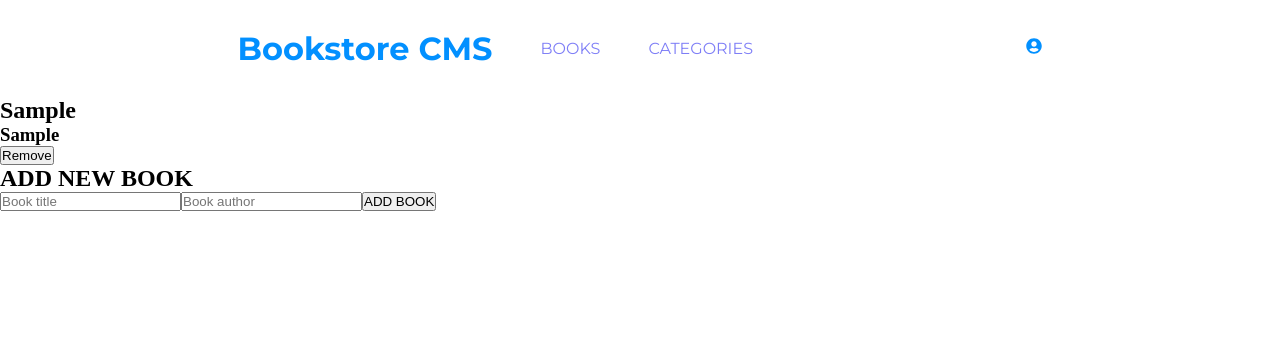
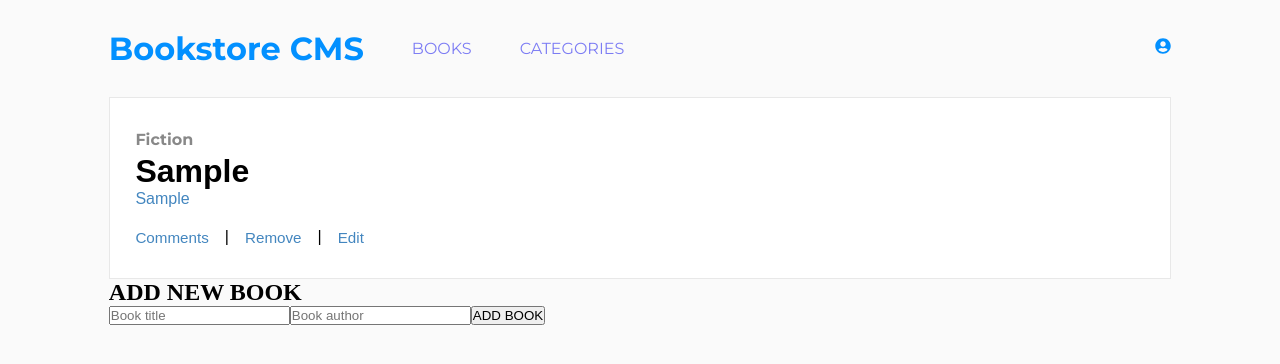
Before and after one commit to Daf98/Bookstore, a React (Create React App) app: page / in a window 1280 px wide. Both pictures are taken after typing "Sample", "Sample" into the empty fields and a click on the button "ADD BOOK". Shown: the top 364 px of the page. Built offline with nearby package versions, Linux system fonts and the light colour scheme; no server answers.

Commit message:
Style books partially

```diff
--- a/src/components/Form.js
+++ b/src/components/Form.js
@@ -4,6 +4,7 @@ import { v4 as uuidv4 } from 'uuid';
 import { addBook } from '../redux/books/books';
 import ReduxBooks from './ReduxBooks';
 import { fetchDataFromAPI, addBookToAPI } from '../redux/API/api';
+import '../styles/Form.css';
 
 const Form = () => {
   const dispatch = useDispatch();
@@ -29,7 +30,7 @@ const Form = () => {
   }, []);
 
   return (
-    <div>
+    <div className="form-container">
       <ReduxBooks />
       <form>
         <h2>ADD NEW BOOK</h2>
--- a/src/components/ReduxBooks.js
+++ b/src/components/ReduxBooks.js
@@ -2,18 +2,26 @@ import React from 'react';
 import { useSelector, useDispatch } from 'react-redux';
 import { removeBookFromAPI } from '../redux/API/api';
 import { removeBook } from '../redux/books/books';
+import '../styles/ReduxBooks.css';
 
 const ReduxBooks = () => {
   const books = useSelector((state) => state.books);
   const dispatch = useDispatch();
   return (
-    <div>
+    <div className="books-container">
       {books ? (
         books.map((book) => (
-          <div key={book.id}>
-            <h2>{book.title}</h2>
-            <h3>{book.author}</h3>
+          <div className="book-container" key={book.id}>
+            <div className="book-info">
+              <p className="category">Fiction</p>
+              <h1>{book.title}</h1>
+              <h4 className="author">{book.author}</h4>
+            </div>
+            <div className="button-container">
+              <button type="button" className="book-buttons">Comments</button>
+              <div><p>|</p></div>
               <button
+                className="book-buttons"
                 type="button"
                 onClick={() => {
                   removeBookFromAPI(book.id);
@@ -22,6 +30,9 @@ const ReduxBooks = () => {
               >
                 Remove
               </button>
+              <div><p>|</p></div>
+              <button type="button" className="book-buttons">Edit</button>
+            </div>
           </div>
         ))
       ) : (
--- a/src/index.css
+++ b/src/index.css
@@ -1,4 +1,5 @@
 @import url('https://fonts.googleapis.com/css2?family=Montserrat:ital,wght@0,100;0,200;0,300;0,400;0,500;0,600;0,700;0,800;0,900;1,100;1,200;1,300;1,400;1,500;1,600;1,700;1,800;1,900&family=Roboto+Slab:wght@100;200;300;400;500;600;700;800;900&display=swap');
+
 * {
   scroll-behavior: smooth;
   margin: 0;
@@ -8,6 +9,12 @@
   box-sizing: border-box;
 }
 
+body {
+  background-color: #f5f6fa;
+  padding-left: 6.8rem;
+  padding-right: 6.8rem;
+}
+
 button {
   cursor: pointer;
 }
--- /dev/null
+++ b/src/styles/Form.css
@@ -0,0 +1,4 @@
+.form-container {
+  display: flex;
+  flex-direction: column;
+}
--- a/src/styles/Navbar.css
+++ b/src/styles/Navbar.css
@@ -1,10 +1,9 @@
 .navbar {
   font-family: 'Montserrat', sans-serif;
+}
 
-}
 .navbar,
-.nav-items
- {
+.nav-items {
   display: flex;
   flex-direction: row;
   align-items: center;
@@ -15,9 +14,11 @@
 .nav-icon {
   color: #0290ff;
 }
+
 .nav-link {
   opacity: 0.5;
 }
+
 .nav-link:hover {
   color: #121212;
   opacity: 1;
@@ -26,7 +27,11 @@
 .navbar-container {
   display: flex;
   flex-direction: row;
-    justify-content: space-around;
+  justify-content: space-between;
   align-items: center;
-    padding: 1.8rem 6.3rem;
+  padding: 1.8rem 0;
 }
+
+body {
+  background-color: #fafafa;
+}
--- /dev/null
+++ b/src/styles/ReduxBooks.css
@@ -0,0 +1,43 @@
+.book-container {
+  border: 1px solid #e8e8e8;
+  padding: 2rem 1.6rem;
+  background-color: white;
+}
+
+.books-container {
+  display: flex;
+  flex-direction: column;
+  gap: 1rem;
+  font-family: 'RobotoSlab', sans-serif;
+}
+
+.book-info {
+  display: flex;
+  flex-direction: column;
+}
+
+.category {
+  font-family: 'Montserrat', sans-serif;
+  font-weight: bold;
+  color: #888;
+  padding-bottom: 0.25rem;
+}
+
+.author {
+  color: #4386bf;
+  font-weight: 300;
+}
+
+.button-container {
+  display: flex;
+  flex-direction: row;
+  gap: 1rem;
+  padding-top: 1.3rem;
+}
+
+.book-buttons {
+  border: none;
+  background-color: transparent;
+  color: #4386bf;
+  font-size: 0.95rem;
+}
```
Lines whose indentation alone changed are shown as unchanged.
